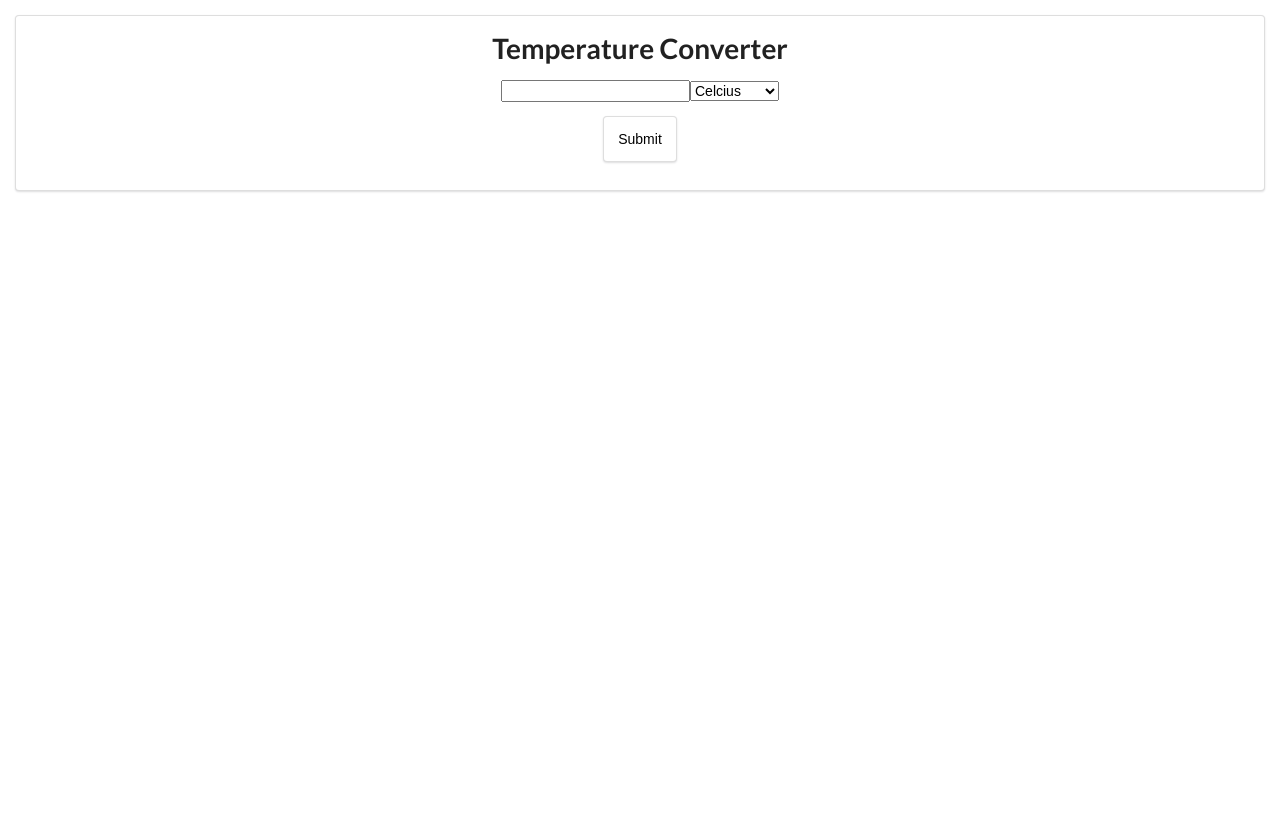
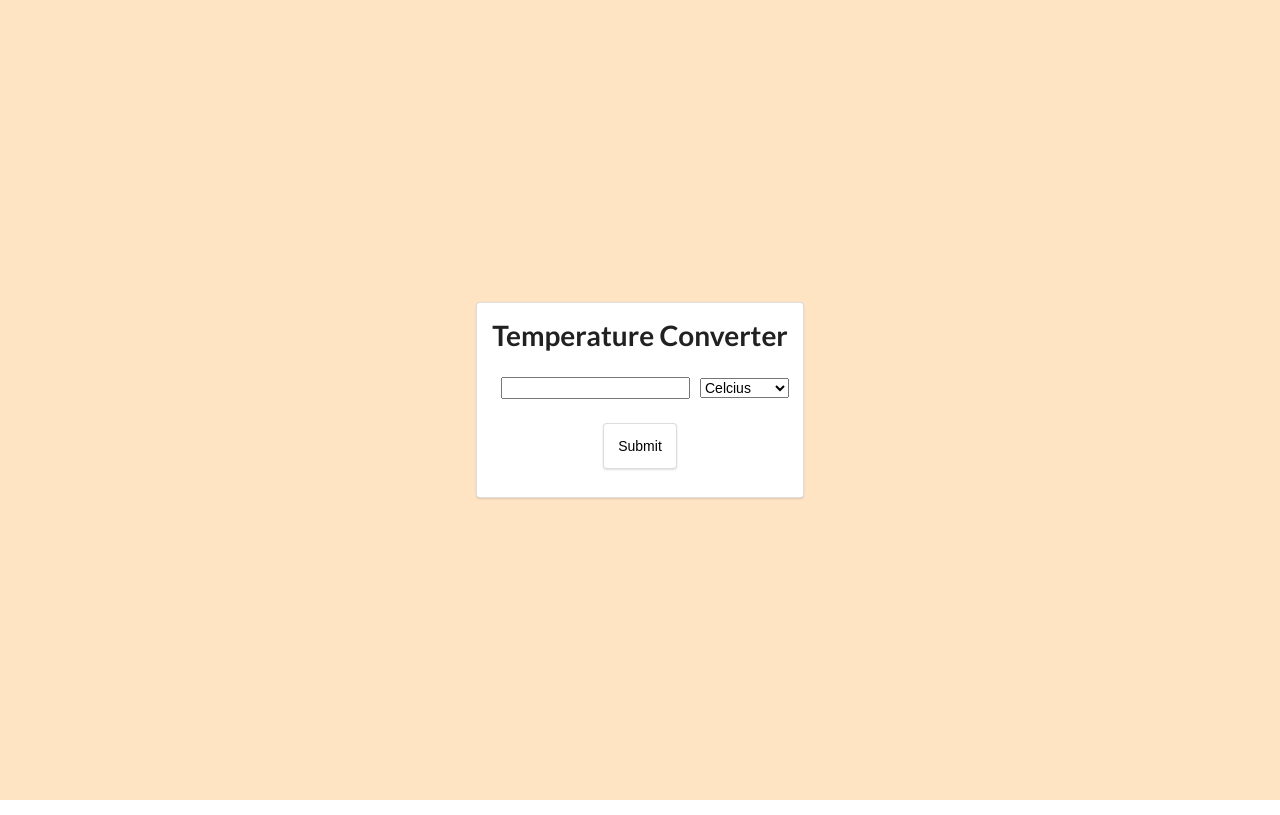
Before and after one commit to Roman4u/my-tempapp, a React (Create React App) app: page / in a window 1280 px wide. Built offline with nearby package versions, Linux system fonts and the light colour scheme.

Commit message:
update: css styles

```diff
--- a/src/components/tempapp.css
+++ b/src/components/tempapp.css
@@ -1,12 +1,20 @@
 .wrapper {
-    margin: 15px;
+    width: 100vw;
+    height: 100vh;
+    display: grid;
+    place-items: center;
+    background-color: bisque;
 }
 
 .header {
     text-align: center;
 }
 
-.row {
+.temp {
+    margin: 10px;
+}
+
+/* .row {
     display: flex;
     flex-direction: row;
     flex-wrap: wrap;
@@ -18,4 +26,4 @@
     flex-direction: column;
     flex-basis: 100%;
     flex: 1;
-}
+} */
```
